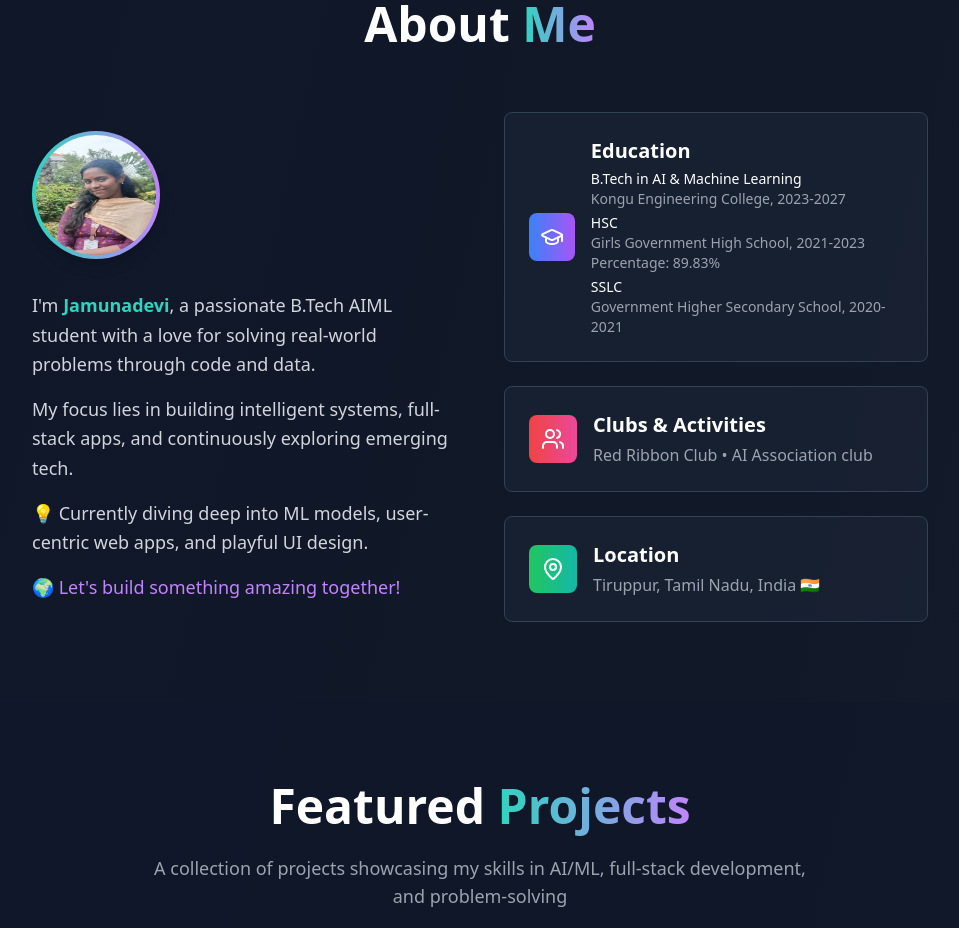
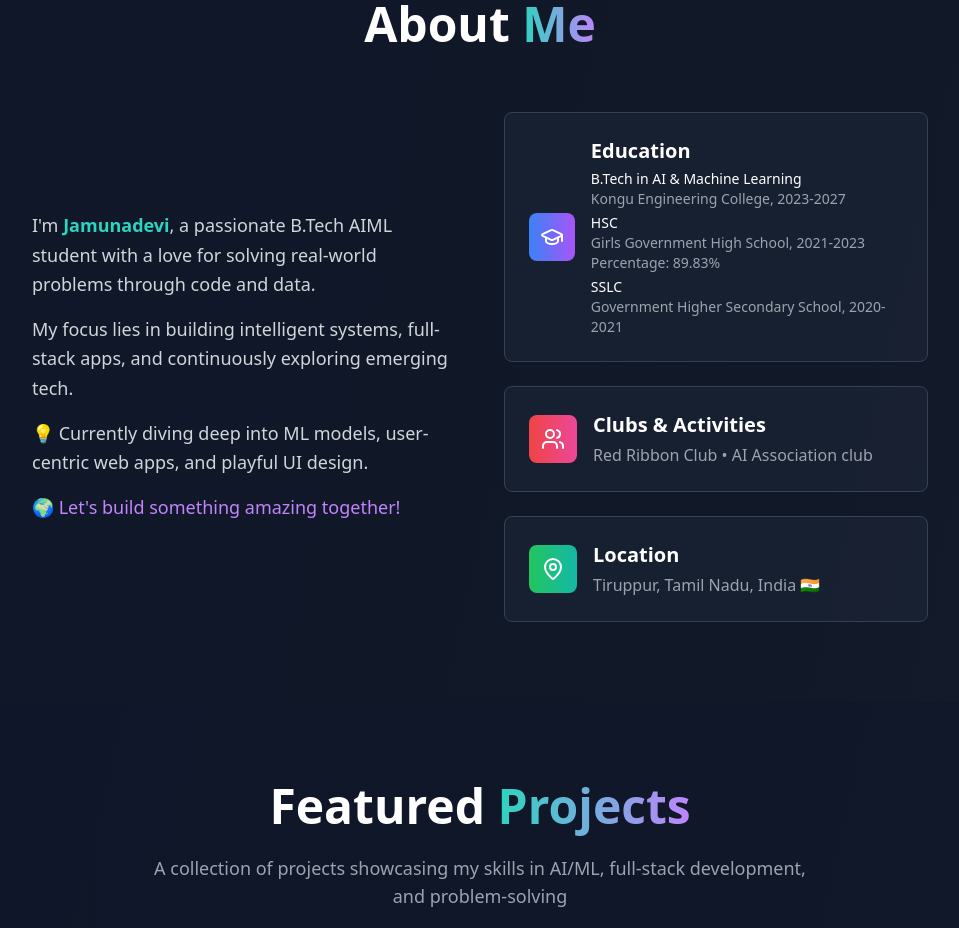
Before and after one commit to JamunadeviG/MyPortfolio, a Next.js app in the folder JamunaPortfolio/: page / in a window 1280 px wide. Shown: the part 880-1808 px from the top of the page, without its empty margins (160-1119 px from the left). Built offline with nearby package versions, Linux system fonts and the light colour scheme.

Commit message:
Update about-section.tsx

```diff
--- a/JamunaPortfolio/components/about-section.tsx
+++ b/JamunaPortfolio/components/about-section.tsx
@@ -14,15 +14,7 @@ export default function AboutSection() {
 
         <div className="grid md:grid-cols-2 gap-12 items-center justify-center">
           <div className="space-y-6">
-            <div className="relative">
-              <div className="w-32 h-32 mx-auto md:mx-0 rounded-full bg-gradient-to-r from-teal-400 to-purple-400 p-1 mb-8 shadow-lg">
-                <Avatar className="w-full h-full">
-                  <AvatarImage src="/jamPhoto.jpg" alt="Jamunadevi photo" />
-                  <AvatarFallback>JD</AvatarFallback>
-                </Avatar>
-              </div>
-            </div>
-
+            {/* Photo removed */}
             <div className="text-gray-300 space-y-4 text-lg leading-relaxed">
               <p>
                 I'm <span className="text-teal-400 font-semibold">Jamunadevi</span>, a passionate B.Tech AIML student
```
